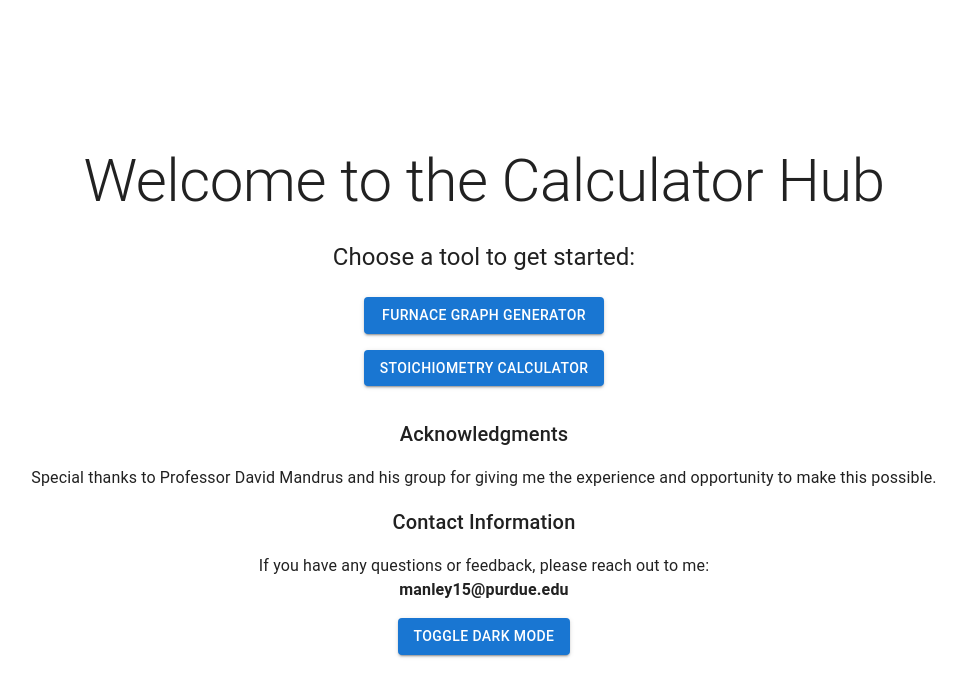
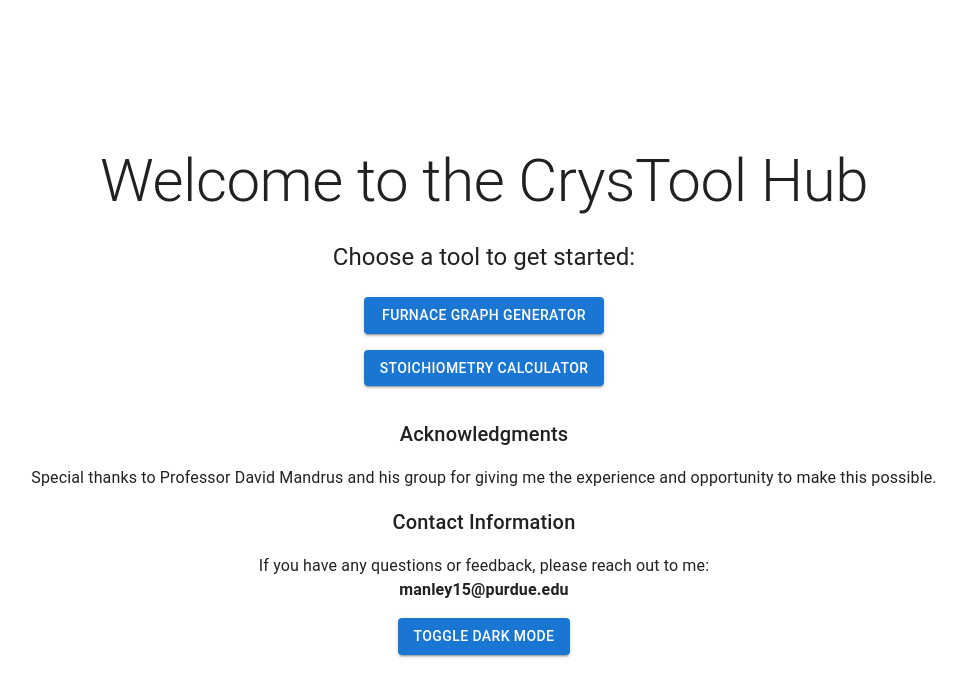
Before and after one commit to RockyTaco/The-CrysTool-Hub, a Next.js app: page / in a window 1280 px wide. Shown: the top 696 px of the page, without its empty margins (156-1119 px from the left). Built offline with nearby package versions, Linux system fonts and the light colour scheme.

Commit message:
Update page.js

```diff
--- a/src/app/page.js
+++ b/src/app/page.js
@@ -52,7 +52,7 @@ const HomePage = () => {
                 }}
             >
                 <Typography variant="h2" component="h1" sx={{ marginBottom: 3 }}>
-                    Welcome to the Calculator Hub
+                    Welcome to the CrysTool Hub
                 </Typography>
                 <Typography variant="h5" sx={{ marginBottom: 3 }}>
                     Choose a tool to get started:
```
